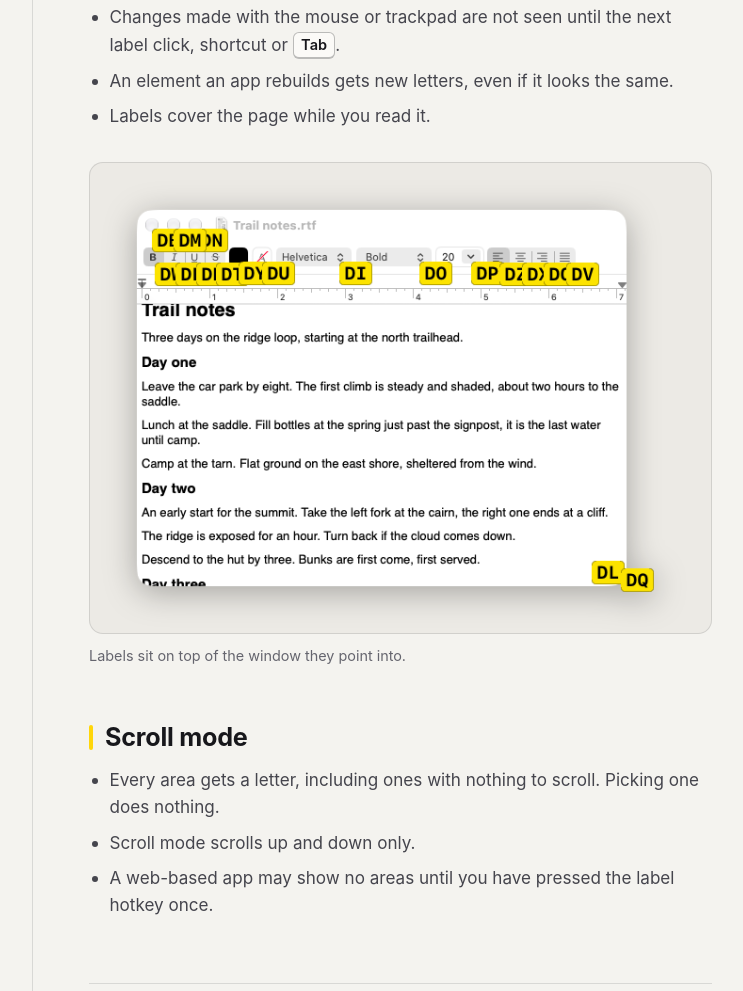
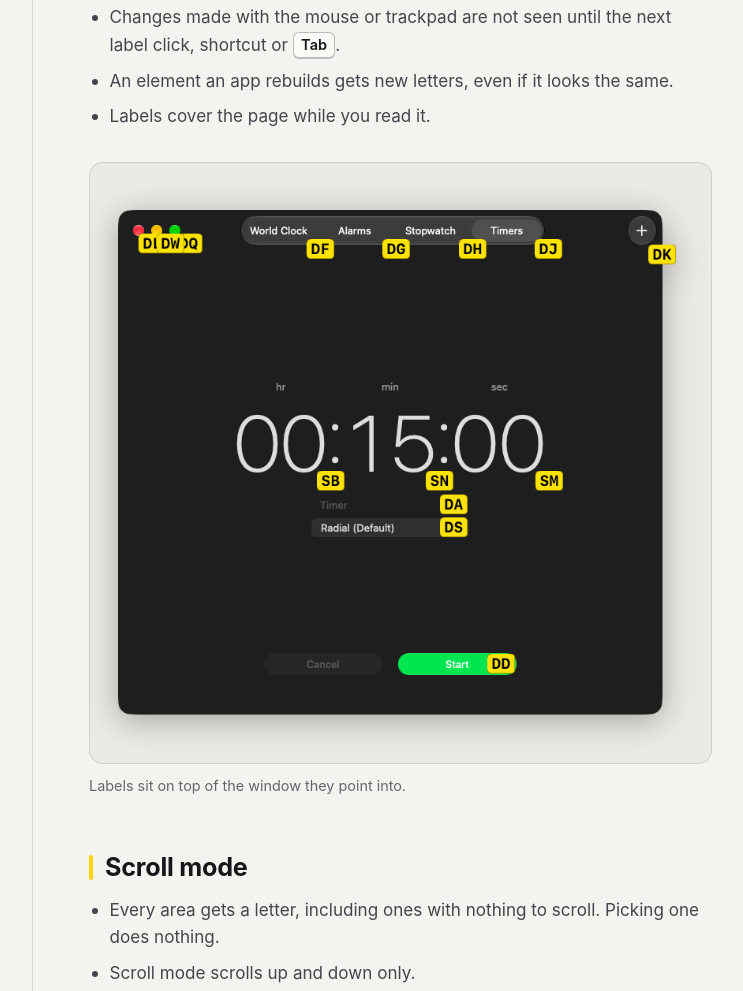
Before and after one commit to ggoforth/jumpr, a plain HTML site: page site/docs/help/known-limits.html in a window 1280 px wide. Shown: the part 1506-2497 px from the top of the page, without its empty margins (248-991 px from the left). Drawn offline with Linux system fonts and the light colour scheme.

Commit message:
Docs: Clock replaces the TextEdit document in two screenshots
The TextEdit document's formatting bar packs its buttons closer together
than a label is wide, so the labels in those two shots covered each
other and could not be read (JUM-120). Clock's Stopwatch and Timers tabs
have a handful of well-spaced controls.

- Using Jumpr: Calculator beside Clock's Stopwatch.
- Known limits: Clock's Timers tab, as limits-labels.webp.

The window buttons still overlap in every shot. That is the same bug and
waits for its fix.

JUM-119

Co-Authored-By: Claude Fable 5.2 <noreply@anthropic.com>

```diff
--- a/site/docs/help/known-limits.html
+++ b/site/docs/help/known-limits.html
@@ -48,7 +48,7 @@
 <ul><li>Web pages in a browser can take a moment to get their labels the first time, because browsers build that information on request. The labels arrive while the others are still up.</li><li>A web-based app that was covered by other windows when Jumpr started gets its labels when the app first comes to the front. If you uncover it some other way, the first press may show few labels for it and the next is complete.</li><li>Jumpr turns on accessibility information in web-based apps so it can see them. When you pause or quit, it turns off everything it turned on, including anything another tool had turned on too. If Jumpr loses the Accessibility permission while it runs, it can't turn them off, and they stay on until those apps quit.</li></ul>
 <h2 id="persistent-mode">Persistent mode</h2>
 <ul><li>Changes made with the mouse or trackpad are not seen until the next label click, shortcut or <kbd>Tab</kbd>.</li><li>An element an app rebuilds gets new letters, even if it looks the same.</li><li>Labels cover the page while you read it.</li></ul>
-<figure class="docs-figure"><div class="frame"><img src="limits-document.webp" alt="Labels sit on top of the window they point into." loading="lazy"></div><figcaption>Labels sit on top of the window they point into.</figcaption></figure>
+<figure class="docs-figure"><div class="frame"><img src="limits-labels.webp" alt="Labels sit on top of the window they point into." loading="lazy"></div><figcaption>Labels sit on top of the window they point into.</figcaption></figure>
 <h2 id="scroll-mode">Scroll mode</h2>
 <ul><li>Every area gets a letter, including ones with nothing to scroll. Picking one does nothing.</li><li>Scroll mode scrolls up and down only.</li><li>A web-based app may show no areas until you have pressed the label hotkey once.</li></ul>
 
```
Also changed, not shown: docs-src/help/limits-document.webp (deleted), docs-src/help/limits-labels.webp (added), docs-src/using/using-scene.webp, site/docs/help/limits-document.webp (deleted), site/docs/help/limits-labels.webp (added), site/docs/using/using-scene.webp, 2 other files.
